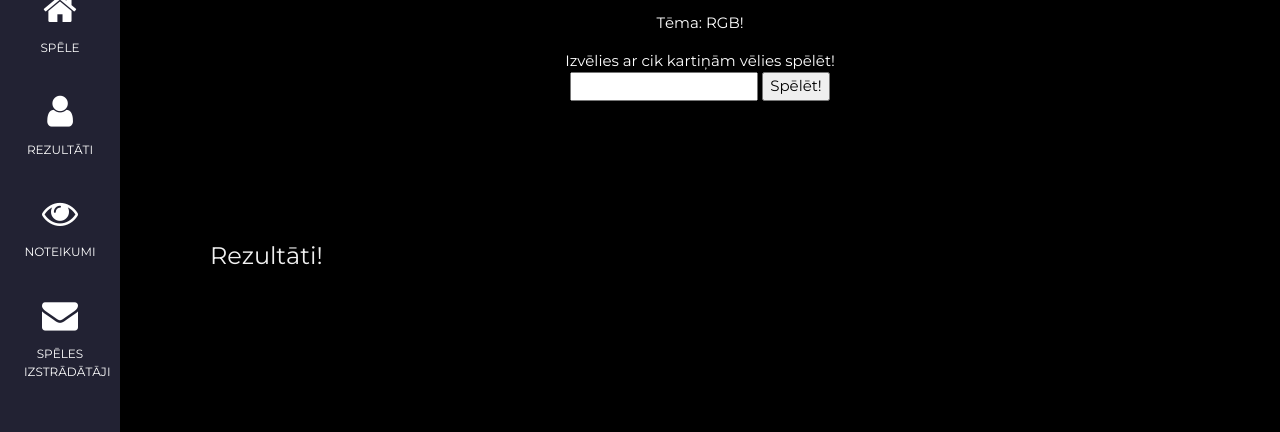
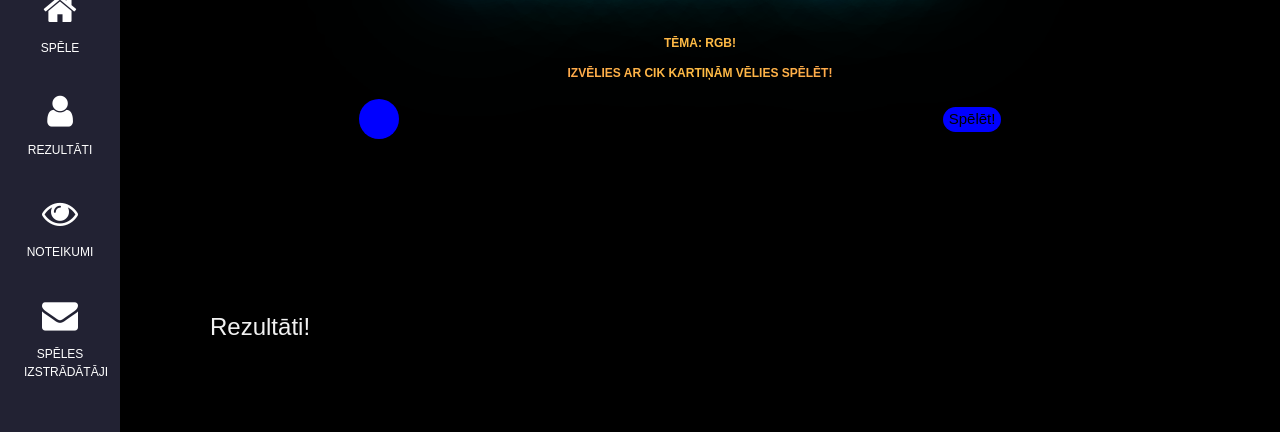
Before and after one commit to ImagineMatrix/Atmi-asSp-l-teRGB, a plain HTML site: page index.html in a window 1280 px wide. Shown: the part 153-585 px from the top of the page. Drawn offline with nearby package versions, Linux system fonts and the light colour scheme.

Commit message:
nu sis tas. uzlaboju vizualo

```diff
--- a/Pogasizveide.js
+++ b/Pogasizveide.js
@@ -28,12 +28,24 @@ function izveido(){
                 let poga = document.createElement("INPUT");
                 poga.value = "Poga " + ((i * n) + j +1);
                 poga.type = "button";
-                poga.style.width = n + "4px";
-                poga.style.height = n + "4px";
+                poga.style.width =  n + "8px";
+                poga.style.height = n + "8px";
+                poga.style.margin = "15px";
+                poga.style.border = "none";
+                kollona.style.paddingTop = "50px";
+                kollona.style.paddingBottom = "50px";
+                kollona.style.paddingLeft = "50px";
+                kollona.style.paddingRight = "50px";
+                kollona.style.marginTop = "60px";
+                kollona.style.marginRight = "400px";
+                kollona.style.marginLeft = "400px";
+
 
                 rinda.appendChild(poga);
                 }
             }
+           document.getElementById("forma").style.display = "none";
+           document.getElementById("podz").style.display = "none";
           }
 
 
--- a/index.html
+++ b/index.html
@@ -14,8 +14,138 @@ Click nbfs://nbhost/SystemFileSystem/Templates/Other/html.html to edit this temp
 <link rel="stylesheet" href="https://fonts.googleapis.com/css?family=Montserrat">
 <link rel="stylesheet" href="https://cdnjs.cloudflare.com/ajax/libs/font-awesome/4.7.0/css/font-awesome.min.css">
 <style>
+    .ieksa {
+        margin-right: 500px;
+        border-radius: 20px;
+        width: 40px;
+        height: 40px;
+        border: none;
+        box-sizing: border-box;
+       background-color: blue;
+        color: black;
+        font-family:unset;
+        text-align: center;
+       transition: box-shadow 0.8s;
+       cursor: pointer;
+    }
+    .ieksa:hover {
+        background-color: black;
+        color: white;
+       box-shadow: 7px 2px blue;
+        cursor: pointer;
+    }
+    .ieksa:active {
+        background-color: black;
+        color: white;
+       box-shadow: 7px 2px blue;
+        cursor: pointer;
+    }
+    .podzina {
+        margin:40px;
+        border:none;
+        border-radius: 30px;
+       background: blue;
+        transition: box-shadow 0.8s;
+         cursor: pointer;
+    }
+    .podzina:hover {
+        box-shadow: 7px 2px blue;
+        background-color: black;
+        color: white;
+         cursor: pointer;
+    }
+    .podzina:active {
+        box-shadow: 7px 2px blue;
+        background-color: black;
+        color: white;
+         cursor: pointer;
+    }
+    .w3-jumbo {
+    font-size: 4rem;
+    color: #fff;
+    text-shadow: 0 0 5px #ff005e, 0 0 10px #ff005e, 0 0 20px #ff005e, 0 0 40px #ff005e, 0 0 80px #ff005e;
+    animation: glow 1.5s infinite alternate;
+     cursor: pointer;
+}
 
-body, h1,h2,h3,h4,h5,h6 {font-family: "Montserrat", sans-serif}
+@keyframes glow {
+    0% {
+        text-shadow: 0 0 5px #ff005e, 0 0 10px #ff005e, 0 0 20px #ff005e, 0 0 40px #ff005e, 0 0 80px #ff005e;
+    }
+    100% {
+        text-shadow: 0 0 10px #00d4ff, 0 0 20px #00d4ff, 0 0 40px #00d4ff, 0 0 80px #00d4ff, 0 0 160px #00d4ff;
+    }
+}
+
+.melting-text-container {
+    position: relative;
+    overflow: hidden;
+     cursor: pointer;
+}
+
+.melting-text {
+    font-size: 0.8rem;
+    font-weight: bold;
+    text-transform: uppercase;
+    color: #fff;
+    position: relative;
+    animation: melt 3s infinite ease-in-out;
+    background: linear-gradient(90deg, #ff6f61, #ffbd44, #ff6f61);
+    -webkit-background-clip: text;
+    color: transparent;
+     cursor: pointer;
+}
+
+.melting-text::before,
+.melting-text::after {
+    position: absolute;
+    top: 0;
+    left: 0;
+    width: 100%;
+    height: 100%;
+    background: linear-gradient(90deg, #ff6f61, #ffbd44, #ff6f61);
+    -webkit-background-clip: text;
+    color: transparent;
+    z-index: -1;
+    transform: scaleY(1);
+    opacity: 0.5;
+    animation: drip 3s infinite ease-in-out;
+     cursor: pointer;
+}
+
+.melting-text::after {
+    filter: blur(10px);
+    opacity: 0.3;
+     cursor: pointer;
+}
+
+/* Keyframes for melting effect */
+@keyframes melt {
+    0%, 100% {
+        transform: translateY(0);
+    }
+    50% {
+        transform: translateY(20px);
+    }
+}
+
+@keyframes drip {
+    0%, 100% {
+        transform: scaleY(1);
+        opacity: 0.5;
+    }
+    50% {
+        transform: scaleY(1.5);
+        opacity: 0.7;
+    }
+}
+.kol{
+    background-color: #223;
+
+}
+
+
+body, h1,h2,h3,h4,h5,h6 {font-family: "unset", sans-serif}
 .w3-row-padding img {margin-bottom: 12px}
 /* Set the width of the sidebar to 120px */
 .w3-sidebar {width: 120px;background: #223}
@@ -66,13 +196,18 @@ body, h1,h2,h3,h4,h5,h6 {font-family: "Montserrat", sans-serif}
   <!-- Header/Home -->
   <header class="w3-container w3-padding-32 w3-center w3-black" id="home">
     <h1 class="w3-jumbo"><span class="w3-hide-small">Minēšanas </span>Spēle!</h1>
-    <p>Tēma: RGB!</p>
-     <div class="augsa">
-        <div id="containers">Izvēlies ar cik kartiņām vēlies spēlēt!</div>
-        <input id="forma" type="number">
-        <button onclick="izveido()">Spēlēt!</button>
-        <div id="kollona"></div>
+    <div class="melting-text-container">
+    <div class="augsa">
+         <p class="melting-text">Tēma: RGB!</p>
+        <div class="melting-text" id="containers">Izvēlies ar cik kartiņām vēlies spēlēt!</div>
+    </div>
+        <input class="ieksa" style="
+" id="forma" type="text">
+        <button id="podz" class="podzina" onclick="izveido()">Spēlēt!</button>
+
+        <div class="kol" id="kollona"></div>
          <p id="alerts"></p>
+
        </div>
   </header>
 
```
